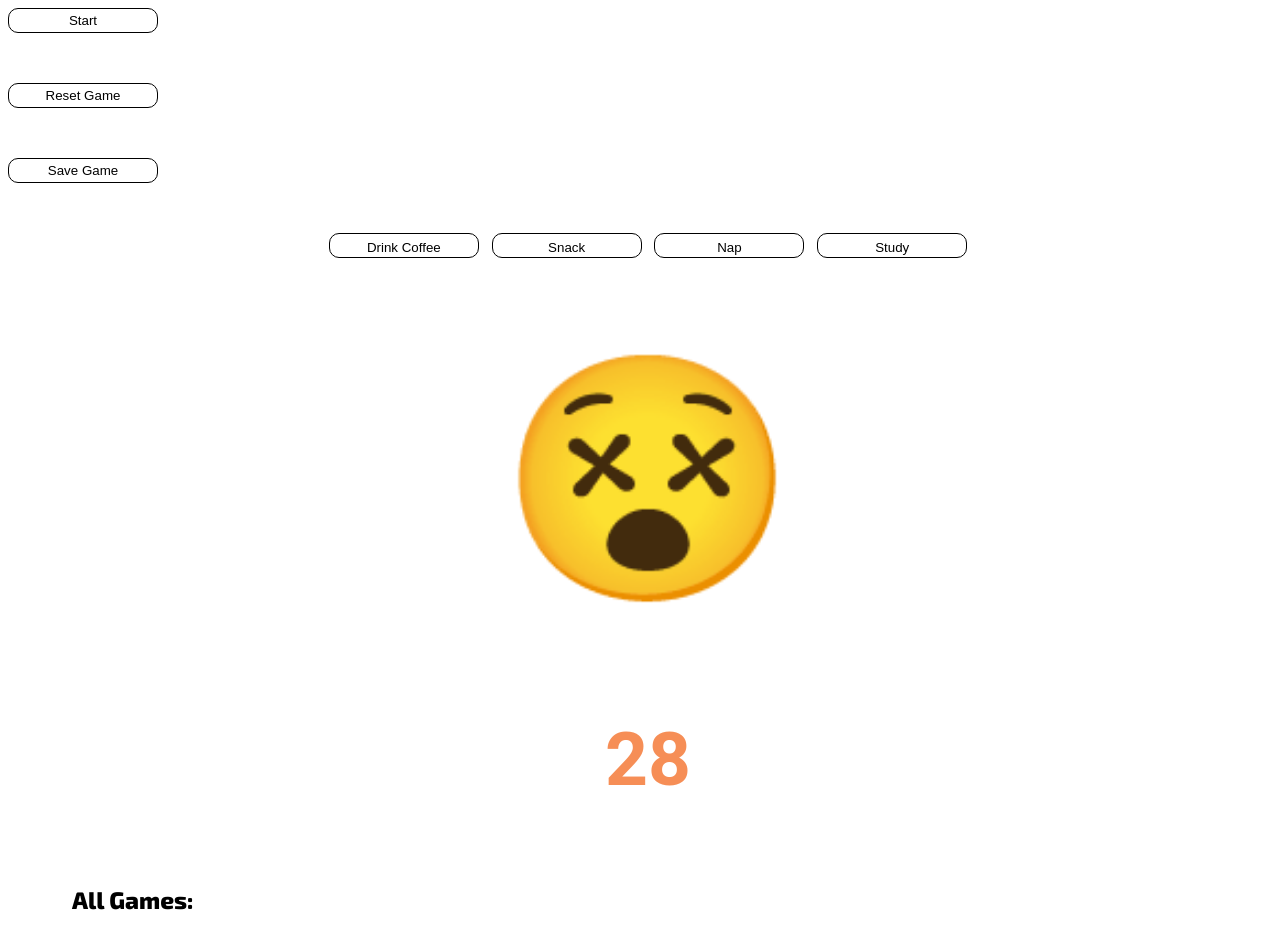
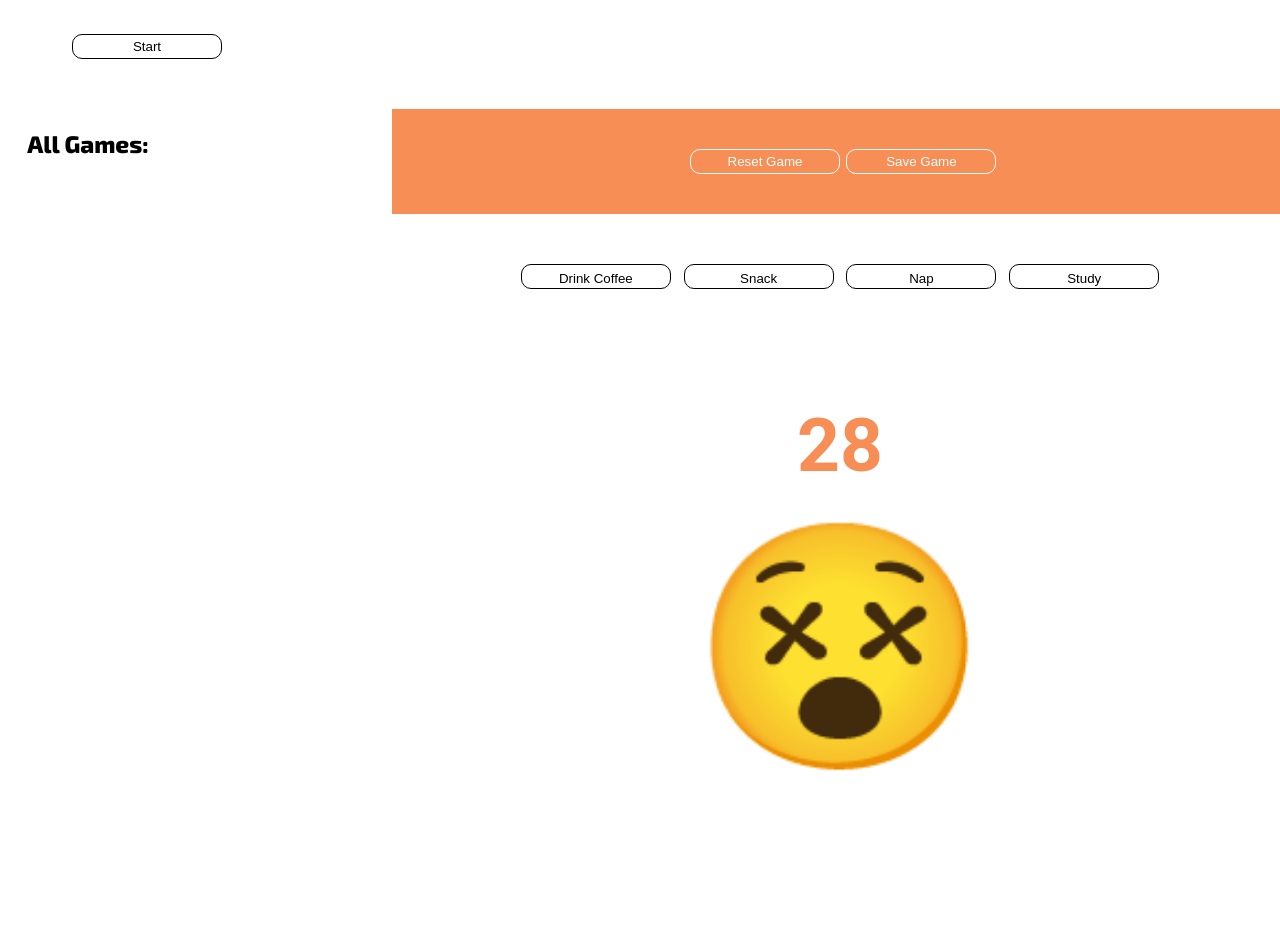
Before and after one commit to abbeymasters-401-advanced-javascript/application-state, a React app: page / in a window 1280 px wide. Both pictures are taken after a click on the button "Start". After the commit the page ends 829 px from the top, so only its background shows below. Built offline with nearby package versions, Linux system fonts and the light colour scheme.

Commit message:
finished css and functional history

```diff
--- a/src/components/History/History.css
+++ b/src/components/History/History.css
@@ -11,6 +11,7 @@
   }
 
   li {
+    width: 250px;
     border-top: 1px solid black;
     list-style: none;
     font-family: arial;
--- a/src/components/History/History.js
+++ b/src/components/History/History.js
@@ -1,12 +1,9 @@
 import React from 'react';
 import HistoryItem from './HistoryItem';
-import store from '../../store';
 import styles from './History.css';
 import PropTypes from 'prop-types';
 
 const History = ({ history }) => {
-  console.log(history);
-  // let currentValue = store.getState();
 
   const historyItems = history.map(item => {
     return (
--- a/src/components/face/Face.css
+++ b/src/components/face/Face.css
@@ -2,6 +2,6 @@
   padding: 2rem;
   text-align: center;
   font-size: 30vh;
-  margin-top: 0;
+  margin-top: -75px;
   margin-bottom: 0;
 }
--- a/src/components/timer/Timer.css
+++ b/src/components/timer/Timer.css
@@ -3,4 +3,6 @@
   color: #f68e56;
   font-size: 50px;
   font-family: Roboto;
+  margin-top: 0px;
+  margin-bottom: 0;
 }
--- a/src/containers/Moods.css
+++ b/src/containers/Moods.css
@@ -1,3 +1,16 @@
+.saveButton {
+  width: 150px;
+  height: 25px;
+  border: 1px solid black;
+  background: none;
+  border-radius: 10px;
+  margin-bottom: 50px;
+  font-family: arial;
+  color: black;
+  margin-left: 5%;
+  margin-top: 2%;
+}
+
 .Moods {
   width: 100vw;
   display: flex;
@@ -15,3 +28,28 @@
     color: black;
   }
 }
+
+
+.resetSaveButtons {
+  display: flex;
+  flex-direction: row;
+  justify-content: center;
+  align-items: center;
+  background-color: #f68e56;
+  padding-top: 40px;
+  padding-bottom: 40px;
+  margin-bottom: 50px;
+  width: 70vw;
+
+    button {
+      margin-left: 6.4px;
+      margin-bottom: 0;
+      border-color: white;
+      color: white;
+    }
+}
+
+.all {
+  display: flex;
+  flex-direction: row;
+}
--- a/src/containers/Moods.js
+++ b/src/containers/Moods.js
@@ -32,17 +32,23 @@ const Moods = ({ count, face, actions, handleSelection, handleReset, handleSaveG
 
   return (
     <div className={styles.Moods}>
-      <button onClick={handleClick}>Start</button>
+      <button className={styles.saveButton} onClick={handleClick}>Start</button>
 
       {render ? (
-        <>
-          <button onClick={handleReset}>Reset Game</button>
-          <button onClick={ () => handleSaveGame({ count, face })}>Save Game</button>
-          <Controls actions={controlActions} handleSelection={handleSelection} />
-          <Face emoji={face} />
-          <Timer setRender={setRender} />
-          <History history={history} />
-        </>
+        <section className={styles.all}>
+          <div>
+            <History history={history} />
+          </div>
+          <section>
+            <div className={styles.resetSaveButtons}>
+              <button onClick={handleReset}>Reset Game</button>
+              <button onClick={() => handleSaveGame({ count, face })}>Save Game</button>
+            </div>
+            <Controls actions={controlActions} handleSelection={handleSelection} />
+            <Timer setRender={setRender} />
+            <Face emoji={face} />
+          </section>
+        </section>
       ) : (
         console.log('Timer is stopped.')
       )}
@@ -90,7 +96,8 @@ Moods.propTypes = {
   actions: PropTypes.array.isRequired,
   handleSelection: PropTypes.func.isRequired,
   handleReset: PropTypes.func.isRequired,
-  handleSaveGame: PropTypes.func.isRequired
+  handleSaveGame: PropTypes.func.isRequired,
+  history: PropTypes.array.isRequired
 };
 
 export default MoodsContainer;
```
